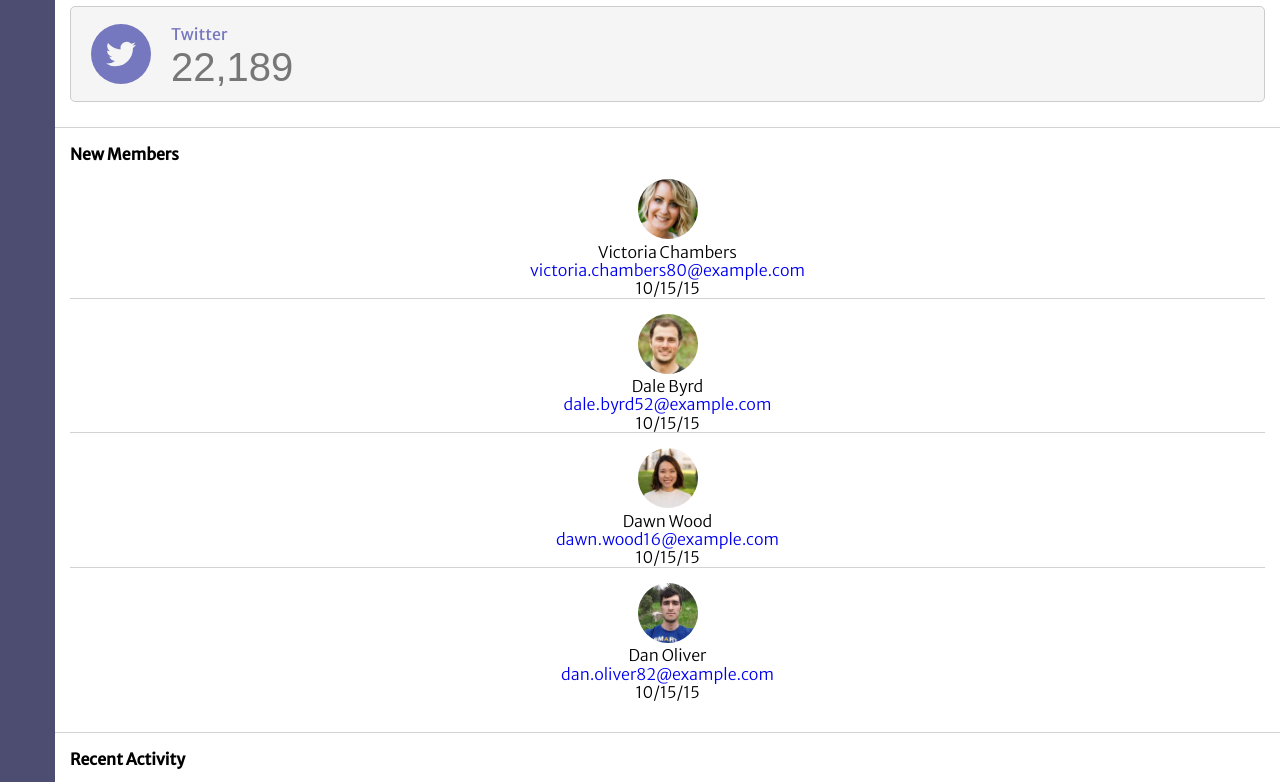
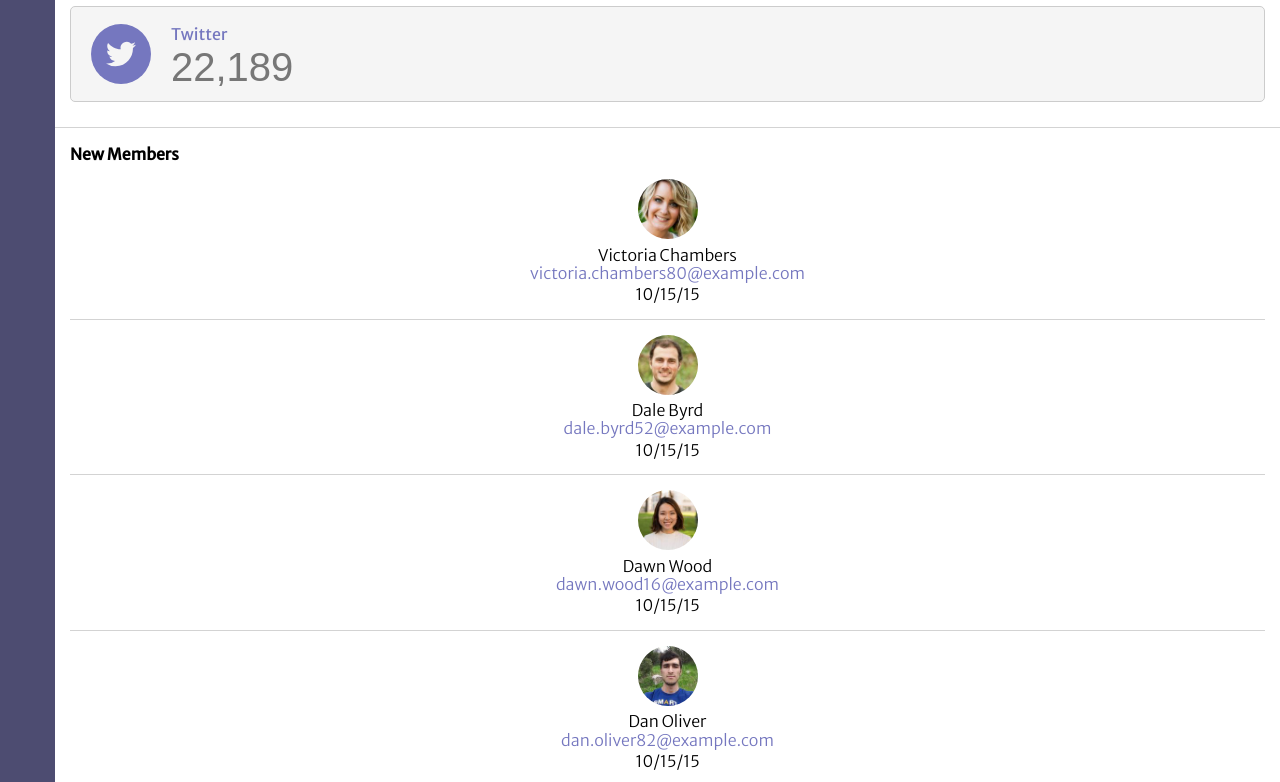
Before and after one commit to bnielsencodes/webapp-dashboard, a plain HTML site: page index.html in a window 1280 px wide. Shown: the part 3180-3962 px from the top of the page. Drawn offline with nearby package versions, Linux system fonts and the light colour scheme; files that its build step writes are made by us from their sources; a web font is replaced by a local one.

Commit message:
finish styling for members and activity sections

```diff
--- a/css/styles.css
+++ b/css/styles.css
@@ -241,10 +241,16 @@ fieldset {
 
 /* NEW MEMBERS AND RECENT ACTIVITY SECTIONS STYLES */
 
+#members-section,
+#activity-section {
+  padding-bottom: 0px;
+}
+
 .members-list,
 .activity-list {
   list-style-type: none;
   padding-left: 0px;
+  margin-bottom: 0px;
 }
 
 .members-list li:not(:last-child),
@@ -269,23 +275,31 @@ fieldset {
   font-weight: 300;
 }
 
-.member-name,
-.post-date {
-  margin: 0px;
-}
-
-.member-email {
-  text-decoration: none;
-}
-
 .profile-image {
   width: 60px;
   height: 60px;
   border-radius: 50%;
 }
 
+.member-name {
+  margin: 0px;
+}
+
+.member-email {
+  text-decoration: none;
+  color: #7577BF;
+}
+
+.post-text {
+  margin: 3px 0px;
+}
+
 .post-text span {
   font-weight: 400;
+}
+
+.post-date {
+  margin: 0px 0px 15px;
 }
 
 /* MESSAGING WIDGET SECTION STYLES */
--- a/index.html
+++ b/index.html
@@ -281,13 +281,13 @@
       </section>
 
       <!-- NEW MEMBERS SECTION -->
-      <section class="members-section">
+      <section class="members-section" id="members-section">
         <h3 class="section-title">New Members</h3>
         <!-- NEW MEMBER 1 -->
         <ul class="members-list">
           <li class="members">
             <img src="images/member-1.jpg" class="profile-image" />
-            <div class="members-text">
+            <div class="post-text">
               <p class="member-name">Victoria Chambers</p>
               <a
                 class="member-email"
@@ -300,7 +300,7 @@
           <!-- NEW MEMBER 2 -->
           <li class="members">
             <img src="images/member-2.jpg" class="profile-image" />
-            <div class="members-text">
+            <div class="post-text">
               <p class="member-name">Dale Byrd</p>
               <a class="member-email" href="mailto:dale.byrd52@example.com"
                 >dale.byrd52@example.com</a
@@ -311,7 +311,7 @@
           <!-- NEW MEMBER 3 -->
           <li class="members">
             <img src="images/member-3.jpg" class="profile-image" />
-            <div class="members-text">
+            <div class="post-text">
               <p class="member-name">Dawn Wood</p>
               <a class="member-email" href="mailto:dawn.wood16@example.com"
                 >dawn.wood16@example.com</a
@@ -322,7 +322,7 @@
           <!-- NEW MEMBER 4 -->
           <li class="members">
             <img src="images/member-4.jpg" class="profile-image" />
-            <div class="members-text">
+            <div class="post-text">
               <p class="member-name">Dan Oliver</p>
               <a class="member-email" href="mailto:dan.oliver82@example.com"
                 >dan.oliver82@example.com</a
@@ -334,7 +334,7 @@
       </section>
 
       <!-- RECENT ACTIVITY SECTION -->
-      <section class="activity-section">
+      <section class="activity-section" id="activity-section">
         <h3 class="section-title">Recent Activity</h3>
         <ul class="activity-list">
           <li class="activity">
```
